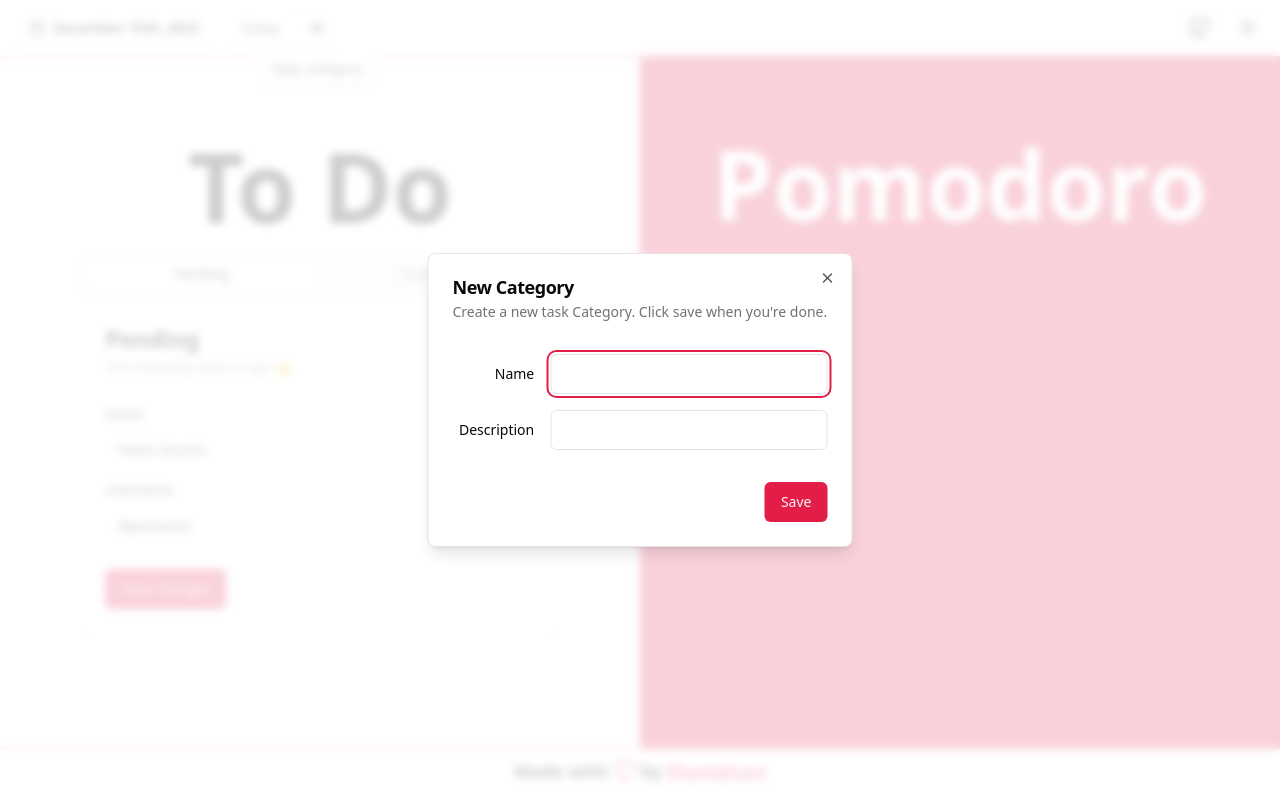
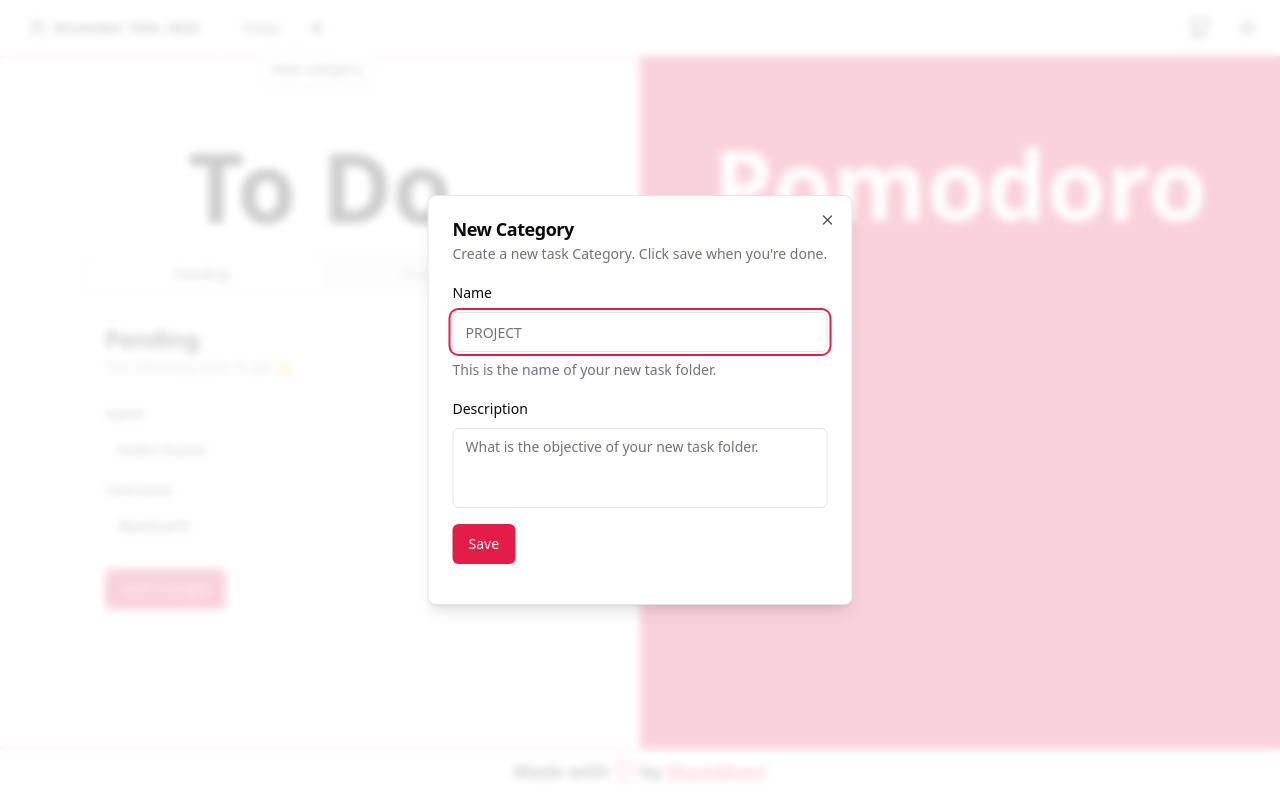
Before and after one commit to ShambhavII-Singh/ToDo, a React (Vite) app: page / in a window 1280 px wide. Both pictures are taken after a click on the button 317 px from the left and 28 px from the top of the page. Built offline with nearby package versions, Linux system fonts and the light colour scheme.

Commit message:
add form to dialog 1

```diff
--- a/src/components/buttons/add-category-button.tsx
+++ b/src/components/buttons/add-category-button.tsx
@@ -4,13 +4,12 @@ import {
     Dialog,
     DialogContent,
     DialogDescription,
-    DialogFooter,
     DialogHeader,
     DialogTitle,
     DialogTrigger,
 } from "@/components/ui/dialog";
-import { Input } from "@/components/ui/input";
-import { Label } from "@/components/ui/label";
+
+import { AddCategoryForm } from "../forms/add-category-form";
 
 export const AddCategoryButton = () => {
     return (
@@ -26,31 +25,9 @@ export const AddCategoryButton = () => {
                         {`Create a new task Category. Click save when you're done.`}
                     </DialogDescription>
                 </DialogHeader>
-                <div className="grid gap-4 py-4">
-                    <div className="grid grid-cols-4 items-center gap-4">
-                        <Label htmlFor="name" className="text-right">
-                        Name
-                        </Label>
-                        <Input
-                        id="name"
-                        defaultValue=""
-                        className="col-span-3"
-                        />
-                    </div>
-                    <div className="grid grid-cols-4 items-center gap-4">
-                        <Label htmlFor="description" className="text-right">
-                        Description
-                        </Label>
-                        <Input
-                        id="username"
-                        defaultValue=""
-                        className="col-span-3"
-                        />
-                    </div>
+                <div className="grid gap-4 pb-4">
+                    <AddCategoryForm />
                 </div>
-                <DialogFooter>
-                    <Button type="submit">Save</Button>
-                </DialogFooter>
             </DialogContent>
         </Dialog>
     )
```
